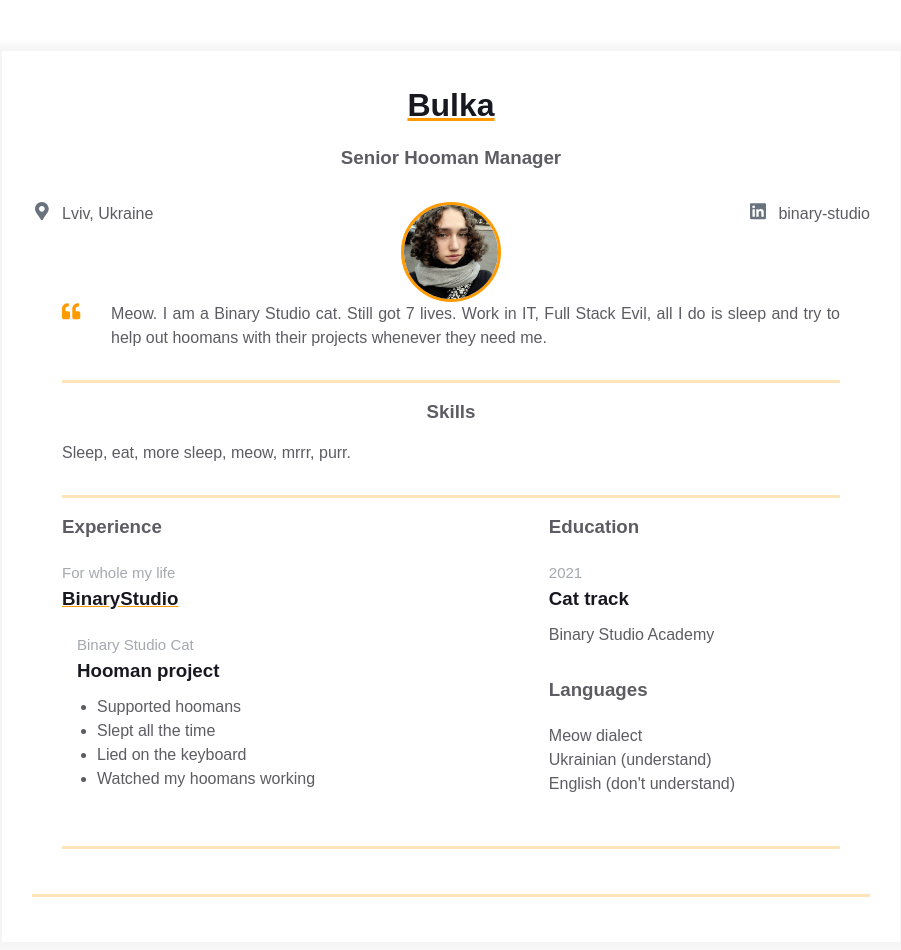
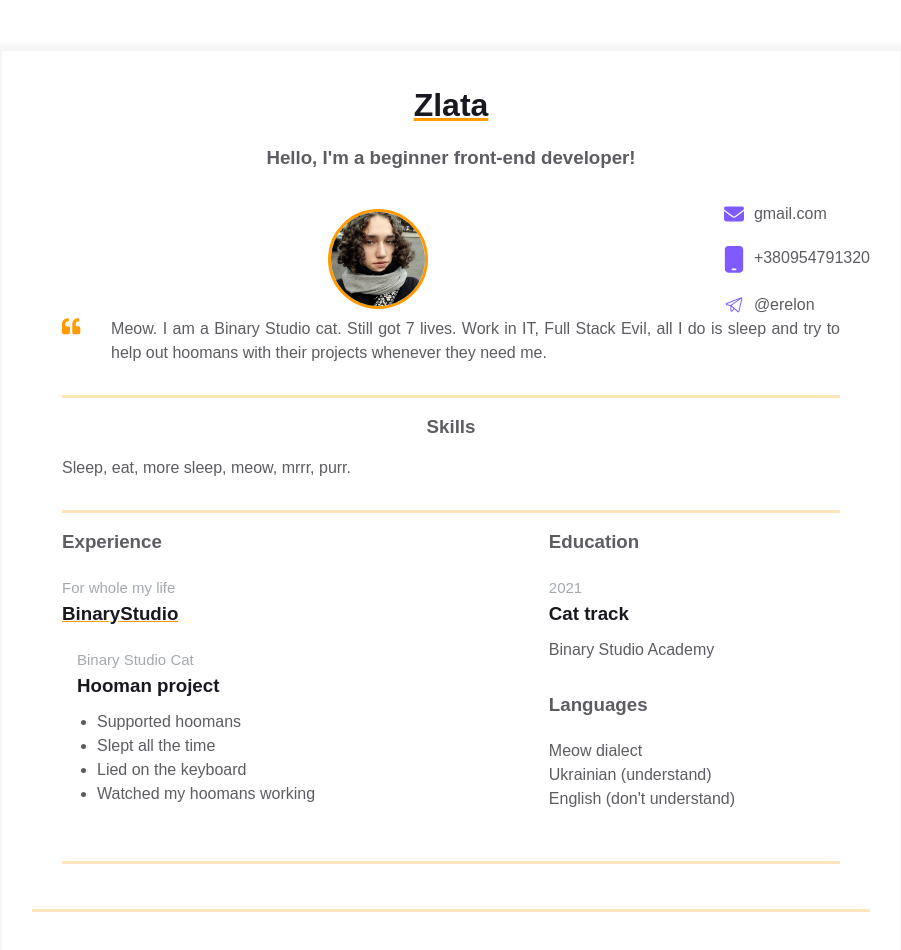
Before and after one commit to zlatachern/homepage, a plain HTML site: page index.html in a window 1280 px wide. Shown: the whole page, without its empty margins (189-1090 px from the left). Drawn offline with Linux system fonts and the light colour scheme.

Commit message:
Update icons & update contact info block

```diff
--- a/index.html
+++ b/index.html
@@ -11,21 +11,12 @@
       <div class="resume">
         <div class="container">
           <div class="resume__block">
-            <h1 class="contact-info__header">Bulka</h1>
-            <h3 class="contact-info__sub-header">Senior Hooman Manager</h3>
+            <h1 class="contact-info__header">Zlata</h1>
+            <h3 class="contact-info__sub-header">Hello, I'm a beginner front-end developer!</h3>
 
             <div class="contact_info_container fh">
               <div class="contact-info__block">
-                <a href="" rel="author" class="contact-info__item">
-                  <div class="contact-info__item-icon-wrapper">
-                    <svg class="contact-info__item-icon" xmlns="http://www.w3.org/2000/svg" viewBox="0 0 384 512">
-                      <path
-                        d="M172.268 501.67C26.97 291.031 0 269.413 0 192 0 85.961 85.961 0 192 0s192 85.961 192 192c0 77.413-26.97 99.031-172.268 309.67-9.535 13.774-29.93 13.773-39.464 0zM192 272c44.183 0 80-35.817 80-80s-35.817-80-80-80-80 35.817-80 80 35.817 80 80 80z">
-                      </path>
-                    </svg>
-                  </div>
-                  <span>Lviv, Ukraine</span>
-                </a>
+
 
               </div>
 
@@ -34,15 +25,27 @@
               </div>
 
               <div class="contact-info__block">
-                <a href="https://ua.linkedin.com/company/binary-studio_241166" rel="author" class="contact-info__item">
+                <a href="mailto: chernigovazlata2017@gmail.com" rel="author" class="contact-info__item">
                   <div class="contact-info__item-icon-wrapper">
-                    <svg class="contact-info__item-icon" xmlns="http://www.w3.org/2000/svg" viewBox="0 0 448 512">
-                      <path
-                        d="M416 32H31.9C14.3 32 0 46.5 0 64.3v383.4C0 465.5 14.3 480 31.9 480H416c17.6 0 32-14.5 32-32.3V64.3c0-17.8-14.4-32.3-32-32.3zM135.4 416H69V202.2h66.5V416zm-33.2-243c-21.3 0-38.5-17.3-38.5-38.5S80.9 96 102.2 96c21.2 0 38.5 17.3 38.5 38.5 0 21.3-17.2 38.5-38.5 38.5zm282.1 243h-66.4V312c0-24.8-.5-56.7-34.5-56.7-34.6 0-39.9 27-39.9 54.9V416h-66.4V202.2h63.7v29.2h.9c8.9-16.8 30.6-34.5 62.9-34.5 67.2 0 79.7 44.3 79.7 101.9V416z">
-                      </path>
+                    <svg xmlns="http://www.w3.org/2000/svg" viewBox="0 0 512 512"><path style="fill: #7E5AFF;" d="M48 64C21.5 64 0 85.5 0 112c0 15.1 7.1 29.3 19.2 38.4L236.8 313.6c11.4 8.5 27 8.5 38.4 0L492.8 150.4c12.1-9.1 19.2-23.3 19.2-38.4c0-26.5-21.5-48-48-48H48zM0 176V384c0 35.3 28.7 64 64 64H448c35.3 0 64-28.7 64-64V176L294.4 339.2c-22.8 17.1-54 17.1-76.8 0L0 176z"/></svg>
+                  </div>
+                  <span>gmail.com</span>
+                </a>
+
+                <a href="tel: +380954791320" rel="author" class="contact-info__item">
+                  <div class="contact-info__item-icon-wrapper">
+                    <svg xmlns="http://www.w3.org/2000/svg" viewBox="0 0 384 512"><path style="fill: #7E5AFF;" d="M80 0C44.7 0 16 28.7 16 64V448c0 35.3 28.7 64 64 64H304c35.3 0 64-28.7 64-64V64c0-35.3-28.7-64-64-64H80zm80 432h64c8.8 0 16 7.2 16 16s-7.2 16-16 16H160c-8.8 0-16-7.2-16-16s7.2-16 16-16z"/></svg>
+                  </div>
+                  <span>+380954791320</span>
+                </a>
+
+                <a href="" rel="author" class="contact-info__item">
+                  <div class="contact-info__item-icon-wrapper">
+                    <svg id="Flat" xmlns="http://www.w3.org/2000/svg" viewBox="0 0 256 256">
+                      <path style="fill: #7E5AFF;" d="M229.95117,33.252a13.96536,13.96536,0,0,0-14.2539-2.42187L31.14014,103.335a14.00006,14.00006,0,0,0,2.37353,26.75879L82,139.79055V199.9844a13.99436,13.99436,0,0,0,23.89941,9.89843L133.169,182.61355,173.9541,218.5049a13.88378,13.88378,0,0,0,9.20215,3.502,14.14473,14.14473,0,0,0,4.34277-.68848,13.88364,13.88364,0,0,0,9.34961-10.19726L234.46191,46.9883A13.967,13.967,0,0,0,229.95117,33.252ZM34.26709,116.542a1.85417,1.85417,0,0,1,1.26074-2.03711L189.95557,53.83645,86.60938,128.47487,35.8667,118.32619A1.85412,1.85412,0,0,1,34.26709,116.542Zm63.147,84.85645A1.99983,1.99983,0,0,1,94,199.9844V148.14431l30.14258,26.52588Zm87.7378,7.042a2.00059,2.00059,0,0,1-3.271,1.05567L97.60742,135.33474l124.9834-90.26538Z"/>
                     </svg>
                   </div>
-                  <span>binary-studio</span>
+                  <span>@erelon</span>
                 </a>
               </div>
 
```
Also changed, not shown: assets/icons/email.svg, assets/icons/mobile.svg, assets/icons/telegram.svg (added).
